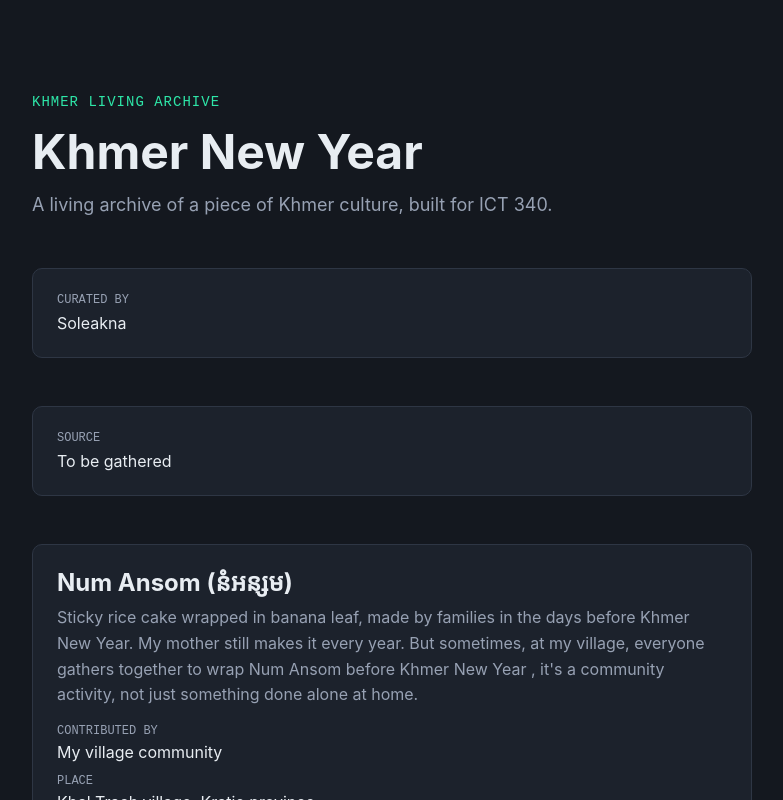
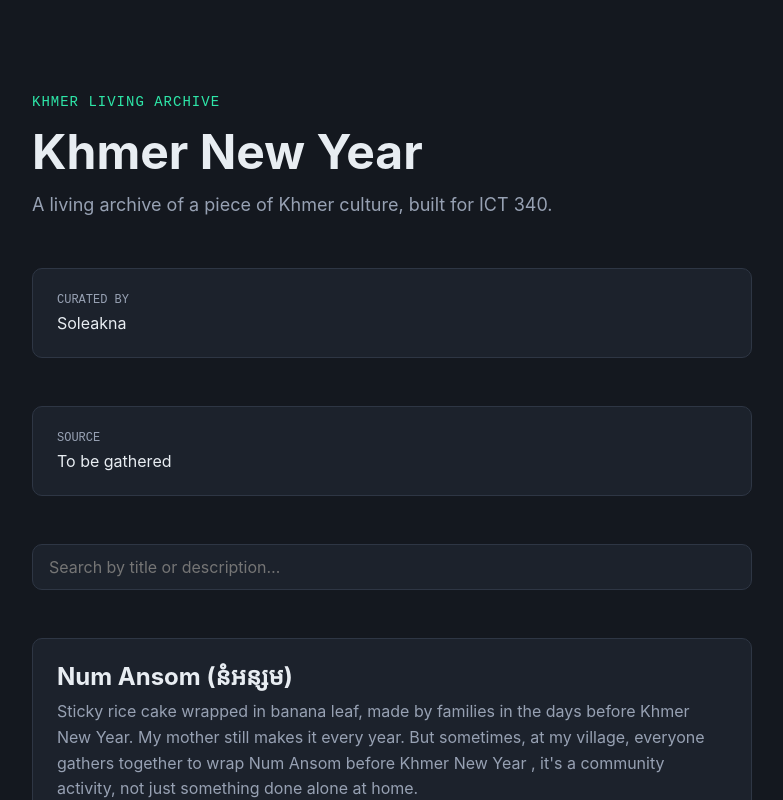
Before and after one commit to Soleakna/Khmer_NewYear, a Next.js app: page / in a window 1280 px wide. Shown: the top 800 px of the page, without its empty margins (248-1031 px from the left). Built offline with nearby package versions, Linux system fonts and the light colour scheme.

Commit message:
implement search

```diff
--- a/app/page.js
+++ b/app/page.js
@@ -1,3 +1,5 @@
+"use client";
+import { useState } from "react";
 import collection from "../collection.config.js";
 import EntryCard from "../components/EntryCard";
 import entries from "../data/entries.js";
@@ -43,6 +45,27 @@ const styles = {
     fontSize: 16,
     margin: "6px 0 0",
   },
+  search: {
+    width: "100%",
+    marginTop: 48,
+    padding: "12px 16px",
+    backgroundColor: "#1C222C",
+    border: "1px solid #2E3644",
+    borderRadius: 10,
+    color: "#E8EDF2",
+    fontSize: 16,
+    fontFamily: "inherit",
+    boxSizing: "border-box",
+  },
+  noResults: {
+    marginTop: 48,
+    padding: 24,
+    backgroundColor: "#1C222C",
+    border: "1px solid #2E3644",
+    borderRadius: 10,
+    fontSize: 16,
+    color: "#97A1B3",
+  },
   count: {
     fontFamily: "'Courier New', monospace",
     fontSize: 14,
@@ -59,6 +82,19 @@ const styles = {
 };
 
 export default function Home() {
+  const [query, setQuery] = useState("");
+
+  // Case-insensitive filter over title and description.
+  // Empty (or whitespace-only) input keeps every entry visible.
+  const filteredEntries = entries.filter((entry) => {
+    const term = query.trim().toLowerCase();
+    if (term === "") return true;
+    return (
+      entry.title.toLowerCase().includes(term) ||
+      entry.description.toLowerCase().includes(term)
+    );
+  });
+
   return (
     <main style={styles.wrap}>
       <p style={styles.kicker}>KHMER LIVING ARCHIVE</p>
@@ -74,9 +110,22 @@ export default function Home() {
         <p style={styles.cardValue}>{collection.source}</p>
       </div>
 
-      {entries.map((entry) => (
-        <EntryCard key={entry.title} entry={entry} />
-      ))}
+      <input
+        type="search"
+        style={styles.search}
+        placeholder="Search by title or description…"
+        aria-label="Search entries"
+        value={query}
+        onChange={(event) => setQuery(event.target.value)}
+      />
+
+      {filteredEntries.length > 0 ? (
+        filteredEntries.map((entry) => (
+          <EntryCard key={entry.title} entry={entry} />
+        ))
+      ) : (
+        <p style={styles.noResults}>No results for "{query}".</p>
+      )}
 
       <p style={styles.count}>entries in the archive: {entries.length} (for now)</p>
 
```
